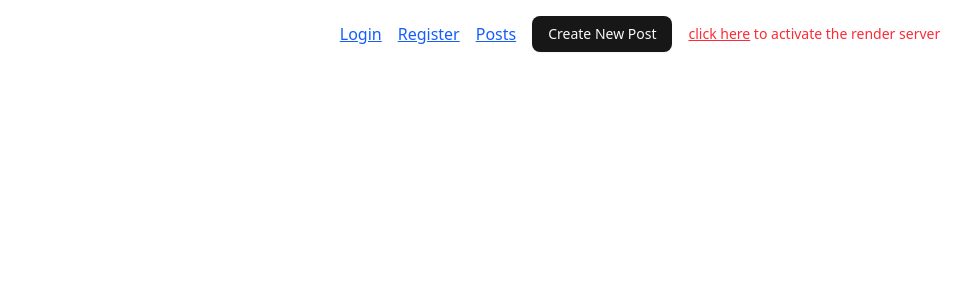
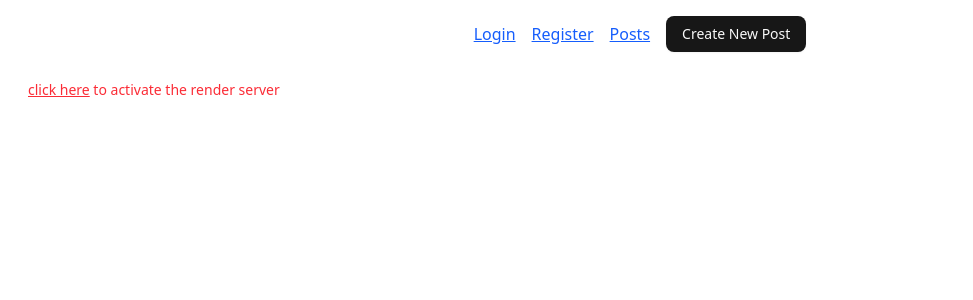
Before and after one commit to bharathkumaarr/blog, a React (Vite) app in the folder client/: page / in a window 1280 px wide. Shown: the top 300 px of the page, without its empty margins (0-973 px from the left). Built offline with nearby package versions, Linux system fonts and the light colour scheme.

Commit message:
activate render link message added

```diff
--- a/client/src/App.jsx
+++ b/client/src/App.jsx
@@ -18,7 +18,7 @@ function App() {
 
 
   return (
-    <div className="p-4">
+    <div className="p-4 flex flex-col justify-center">
       <nav className="mb-4 space-x-4 flex items-center justify-center">
         <Link to='/login' className="text-blue-600 underline">Login</Link>
         <Link to='/register' className="text-blue-600 underline">Register</Link>
@@ -26,8 +26,9 @@ function App() {
         <Link to="/create">
           <Button>Create New Post</Button>
         </Link>
-        <p className="text-sm text-red-500"><a href="https://blog-dk7n.onrender.com"><span className="underline">click here</span> to activate the render server</a></p>
+
       </nav>
+      <p className="text-sm text-red-500 m-3"><a href="https://blog-dk7n.onrender.com" target="_blank"><span className="underline">click here</span> to activate the render server</a></p>
       <Routes>
         <Route path="/login" element={<Login />} />
         <Route path="/register" element={<Register />} />
```
Also changed, not shown: 1 other file (tests, documents, lock files or other folders).
